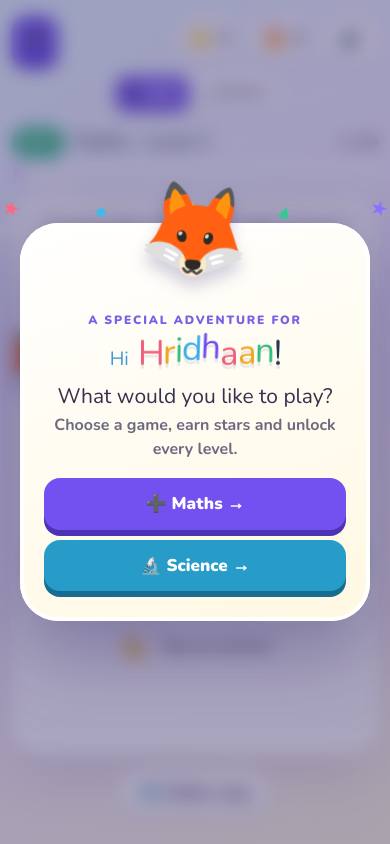
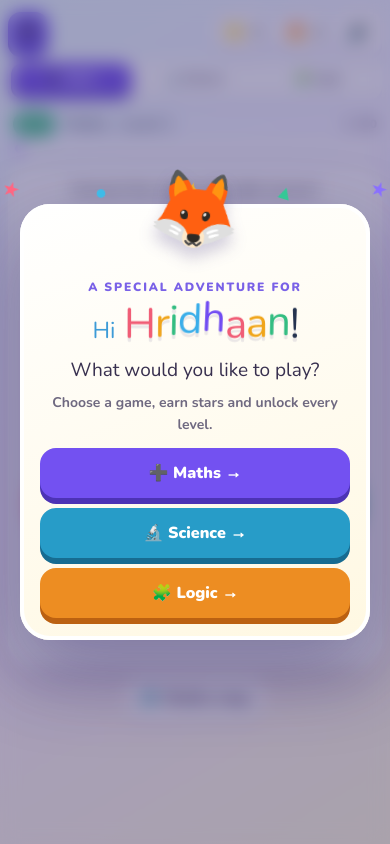
Before and after one commit to tiwari-romil/Connector, a Next.js app: page / in a window 390 px wide. Built offline with nearby package versions, Linux system fonts and the light colour scheme.

Commit message:
Optimize learning game for mobile

```diff
--- a/app/globals.css
+++ b/app/globals.css
@@ -45,10 +45,39 @@ button { font: inherit; }
 .subject-switch button:not(.active):hover { background: #f0ebff; transform: translateY(-1px); }
 .science-theme .brand-mark { background: #2996c7; box-shadow: 0 7px 0 #1776a1; }
 .science-theme .progress-track span { background: linear-gradient(90deg,#249aca,#54cdb5); }
+.logic-theme .brand-mark { background: #ef8e22; box-shadow: 0 7px 0 #bd6510; }
+.logic-theme .progress-track span { background: linear-gradient(90deg,#ed8c21,#f5c439); }
 .science-theme .science-prompt { width: min(620px,94%); min-width: 0; min-height: 96px; padding: 18px 28px; font-size: clamp(24px,4vw,37px); line-height: 1.12; letter-spacing: -.8px; background: linear-gradient(145deg,#2c9ecb,#247db5); box-shadow: 0 9px 0 #17628e, 0 18px 28px rgba(35,113,165,.24); }
 .science-card .answer span { width: min(150px,95%); height: 105px; padding: 10px; font-size: clamp(13px,1.8vw,18px); line-height: 1.05; letter-spacing: -.3px; text-shadow: 0 1px 0 rgba(0,0,0,.12); }
 .science-card .answer { height: 132px; }
+.logic-prompt { width: min(650px,94%); min-width: 0; min-height: 96px; padding: 18px 28px; font-size: clamp(24px,4vw,36px); line-height: 1.15; letter-spacing: -.8px; background: linear-gradient(145deg,#ee962a,#db6c25); box-shadow: 0 9px 0 #b94f16, 0 18px 28px rgba(183,92,25,.24); }
+.logic-card .answer span { width: min(130px,94%); height: 105px; padding: 8px; font-size: clamp(26px,3.5vw,46px); line-height: 1; }
+.logic-card .answer { height: 132px; }
 .welcome-choices { display: grid; grid-template-columns: 1fr 1fr; gap: 12px; margin-top: 16px; }
 .welcome-choices button { border: 0; border-radius: 16px; padding: 15px 11px; color: white; background: #7351f1; box-shadow: 0 6px 0 #4c33b5; cursor: pointer; font-size: 17px; font-weight: 1000; }
 .welcome-choices .science-start { background: #279cc8; box-shadow: 0 6px 0 #176c91; }
-@media (max-width: 720px) { .topbar { gap: 8px; }.subject-switch { position: absolute; top: 57px; left: 50%; transform: translateX(-50%); white-space: nowrap; }.level-strip { margin-top: 64px; }.subject-switch button { padding: 7px 10px; font-size: 12px; }.science-theme .science-prompt { min-height: 102px; padding: 16px 18px; font-size: 23px; }.science-card .answer span { width: 90%; height: 90px; padding: 6px; font-size: 12px; }.science-card .answer { height: 115px; }.welcome-choices { grid-template-columns: 1fr; gap: 10px; }.welcome-choices button { padding: 13px; } }
+.welcome-choices .logic-start { background: #ed8d22; box-shadow: 0 6px 0 #bb6111; }
+@media (max-width: 720px) { .topbar { gap: 8px; }.subject-switch { position: absolute; top: 57px; left: 50%; transform: translateX(-50%); white-space: nowrap; }.level-strip { margin-top: 64px; }.subject-switch button { padding: 7px 7px; font-size: 11px; }.science-theme .science-prompt, .logic-theme .logic-prompt { min-height: 102px; padding: 16px 18px; font-size: 23px; }.science-card .answer span { width: 90%; height: 90px; padding: 6px; font-size: 12px; }.science-card .answer, .logic-card .answer { height: 115px; }.logic-card .answer span { width: 90%; height: 90px; font-size: 31px; }.welcome-choices { grid-template-columns: 1fr; gap: 10px; }.welcome-choices button { padding: 13px; } }
+@media (max-width: 480px) {
+  .game-shell { min-height: 100svh; padding: 10px 8px 18px; }
+  .cloud, .sparkles { display: none; }
+  .topbar { min-height: 43px; }
+  .brand-mark { width: 40px; height: 40px; border-radius: 13px; box-shadow: 0 5px 0 #4d34ca; }
+  .stats { gap: 5px; }.stat { min-height: 38px; padding: 4px 8px; border-radius: 12px; font-size: 17px; }.stat strong { font-size: 14px; }.sound-button { min-height: 38px; padding: 5px 8px; border-radius: 12px; }
+  .subject-switch { top: 50px; width: calc(100vw - 16px); justify-content: space-between; padding: 3px; border-radius: 13px; }
+  .subject-switch button { flex: 1; padding: 8px 3px; font-size: 11px; }
+  .level-strip { margin: 58px 5px 10px; gap: 6px 10px; }.level-copy h1 { font-size: 16px; }.difficulty { font-size: 9px; padding: 5px 7px; }.progress-count { font-size: 12px; }
+  .play-card { min-height: 500px; padding: 17px 8px 14px; border-radius: 24px; }.mascot { display: none; }
+  .instruction { min-height: 34px; margin: 0 8px 9px; font-size: 14px; line-height: 1.2; }
+  .equation-bubble { min-width: 245px; padding: 10px 17px 13px; font-size: 44px; border-radius: 20px; box-shadow: 0 6px 0 #4e34bb, 0 13px 22px rgba(80,53,193,.2); }
+  .science-theme .science-prompt, .logic-theme .logic-prompt { width: calc(100% - 8px); min-height: 78px; padding: 12px 14px; font-size: 20px; border-radius: 19px; }.logic-theme .logic-prompt { box-shadow: 0 6px 0 #b94f16, 0 13px 22px rgba(183,92,25,.2); }
+  .connection-zone { height: 230px; margin-top: 12px; }.connection-lines { inset: 0 0 38px; height: 190px; }.connection-lines path { stroke-width: 6px; }.trail-dot { transform: scale(.78); }
+  .answers { gap: 0; }.answer { height: 106px; }.answer span { width: 64px; height: 70px; font-size: 25px; }.answer i { height: 23px; }.answer i::after { bottom: 19px; }
+  .science-card .answer, .logic-card .answer { height: 106px; }.science-card .answer span { width: 94%; height: 76px; font-size: 11px; }.logic-card .answer span { width: 76px; height: 76px; font-size: 28px; }
+  .feedback { min-height: 52px; font-size: 14px; }.feedback.correct { gap: 7px; padding: 7px 8px; }.feedback.correct > span { font-size: 20px; }.feedback.correct strong { font-size: 15px; }.feedback.correct small { font-size: 11px; }.feedback button { flex-shrink: 0; padding: 10px 9px; font-size: 13px; }
+  .map-button { margin-top: 12px; padding: 9px 14px; }.map-card { max-height: 92svh; padding: 24px 16px; border-radius: 26px; }.level-grid { gap: 7px; }.level-grid button { border-radius: 10px; }
+  .welcome-card { padding: 27px 20px 22px; border-radius: 30px; }.welcome-mascot { font-size: 74px; margin-top: -72px; }.welcome-card h2 { font-size: 42px; }.welcome-card h3 { font-size: 19px; }.welcome-card p:not(.eyebrow) { margin: 8px 0; font-size: 14px; }.welcome-choices { margin-top: 12px; }.welcome-choices button { font-size: 16px; }
+}
+@media (max-height: 620px) and (min-width: 481px) and (max-width: 900px) {
+  .game-shell { padding-top: 10px; }.level-strip { margin: 10px auto; }.play-card { min-height: 400px; padding-top: 14px; }.mascot { display: none; }.instruction { margin-bottom: 9px; }.connection-zone { height: 190px; margin-top: 10px; }.answer, .science-card .answer, .logic-card .answer { height: 95px; }.answer span { width: 72px; height: 74px; }.science-card .answer span, .logic-card .answer span { height: 76px; }.feedback { min-height: 48px; }
+}
--- a/app/page.tsx
+++ b/app/page.tsx
@@ -3,9 +3,10 @@
 import { useEffect, useMemo, useRef, useState } from "react";
 
 type Difficulty = "Easy" | "Medium" | "Tricky";
-type Subject = "math" | "science";
+type Subject = "math" | "science" | "logic";
 type MathLevel = { a: number; b: number; difficulty: Difficulty };
 type ScienceLevel = { prompt: string; answer: string; distractors: string[]; difficulty: Difficulty };
+type LogicLevel = ScienceLevel & { category: "Odd One Out" | "What Comes Next?" };
 type Progress = { levelIndex: number; unlocked: number; stars: number };
 type AdventureProgress = Record<Subject, Progress>;
 
@@ -73,11 +74,68 @@ const SCIENCE_LEVELS: ScienceLevel[] = [
   difficulty: index < 18 ? "Easy" : index < 35 ? "Medium" : "Tricky",
 }));
 
+const LOGIC_LEVELS: LogicLevel[] = [
+  ["Odd One Out", "Which one is different?", "🐶", "🐱", "🐭", "🍎"],
+  ["Odd One Out", "Which one is different?", "🍌", "🍎", "🍇", "🚗"],
+  ["Odd One Out", "Which one is different?", "🚗", "🚌", "🚲", "🐟"],
+  ["Odd One Out", "Which one is different?", "🌞", "⭐", "🌙", "🧸"],
+  ["Odd One Out", "Which one is different?", "⚽", "🏀", "🎾", "🍪"],
+  ["Odd One Out", "Which one is different?", "👟", "🧦", "👢", "🐸"],
+  ["Odd One Out", "Which one is different?", "🐸", "🐰", "🦘", "🚂"],
+  ["Odd One Out", "Which one is different?", "🍓", "🍒", "🍅", "🛏️"],
+  ["Odd One Out", "Which one is different?", "🦁", "🐯", "🐻", "🌳"],
+  ["Odd One Out", "Which one is different?", "✏️", "🖍️", "🖊️", "🥪"],
+  ["Odd One Out", "Which one is different?", "🐠", "🐬", "🐳", "🌼"],
+  ["Odd One Out", "Which one is different?", "🪥", "🧼", "🛁", "🚀"],
+  ["Odd One Out", "Which one is different?", "🥕", "🥦", "🌽", "🎈"],
+  ["Odd One Out", "Which one is different?", "👒", "🧢", "🎩", "🍕"],
+  ["Odd One Out", "Which one is different?", "🐔", "🦆", "🐦", "🚁"],
+  ["Odd One Out", "Which one is different?", "🌧️", "❄️", "🌈", "🛴"],
+  ["Odd One Out", "Which one is different?", "🛏️", "🪑", "🛋️", "🍭"],
+  ["Odd One Out", "Which one is different?", "🥛", "🧃", "💧", "🧱"],
+  ["Odd One Out", "Which one is different?", "🖐️", "👂", "👃", "🪁"],
+  ["Odd One Out", "Which one is different?", "🚒", "🚑", "🚓", "🦋"],
+  ["Odd One Out", "Which one is different?", "🐌", "🐛", "🐜", "🎸"],
+  ["Odd One Out", "Which one is different?", "☕", "🥣", "🍽️", "⚽"],
+  ["Odd One Out", "Which one is different?", "🏠", "🏫", "🏥", "🍉"],
+  ["Odd One Out", "Which one is different?", "🖼️", "📚", "🧩", "🐘"],
+  ["Odd One Out", "Which one is different?", "🌲", "🌻", "🌷", "🚤"],
+  ["What Comes Next?", "What comes next?  🔴  🔵  🔴  🔵  ?", "🔴", "🔵", "🟢", "🟡"],
+  ["What Comes Next?", "What comes next?  🐶  🐱  🐶  🐱  ?", "🐶", "🐱", "🐭", "🐰"],
+  ["What Comes Next?", "What comes next?  1  2  3  ?", "4", "2", "5", "1"],
+  ["What Comes Next?", "What comes next?  🌞  🌙  🌞  🌙  ?", "🌞", "🌙", "⭐", "☁️"],
+  ["What Comes Next?", "What comes next?  🍎  🍌  🍎  🍌  ?", "🍎", "🍌", "🍇", "🍓"],
+  ["What Comes Next?", "What comes next?  2  4  6  ?", "8", "7", "5", "10"],
+  ["What Comes Next?", "What comes next?  🟥  🟨  🟥  🟨  ?", "🟥", "🟨", "🟦", "🟩"],
+  ["What Comes Next?", "What comes next?  🐸  🐸  🐰  🐸  🐸  ?", "🐰", "🐸", "🐶", "🐱"],
+  ["What Comes Next?", "What comes next?  5  4  3  ?", "2", "1", "4", "6"],
+  ["What Comes Next?", "What comes next?  ⭐  ❤️  ⭐  ❤️  ?", "⭐", "❤️", "🌙", "🌈"],
+  ["What Comes Next?", "What comes next?  🚌  🚗  🚌  🚗  ?", "🚌", "🚗", "🚲", "🚂"],
+  ["What Comes Next?", "What comes next?  1  3  5  ?", "7", "6", "4", "8"],
+  ["What Comes Next?", "What comes next?  🟢  🟢  🟡  🟢  🟢  ?", "🟡", "🟢", "🔵", "🔴"],
+  ["What Comes Next?", "What comes next?  🐟  🐟  🦀  🐟  🐟  ?", "🦀", "🐟", "🐙", "🐬"],
+  ["What Comes Next?", "What comes next?  10  9  8  ?", "7", "6", "9", "5"],
+  ["What Comes Next?", "What comes next?  🍓  🍒  🍓  🍒  ?", "🍓", "🍒", "🍇", "🍌"],
+  ["What Comes Next?", "What comes next?  ▲  ●  ▲  ●  ?", "▲", "●", "■", "★"],
+  ["What Comes Next?", "What comes next?  🧦  👟  🧦  👟  ?", "🧦", "👟", "👢", "🧤"],
+  ["What Comes Next?", "What comes next?  3  6  9  ?", "12", "10", "11", "8"],
+  ["What Comes Next?", "What comes next?  🌧️  ☀️  🌧️  ☀️  ?", "🌧️", "☀️", "🌈", "❄️"],
+  ["What Comes Next?", "What comes next?  🐝  🦋  🐝  🦋  ?", "🐝", "🦋", "🐞", "🐛"],
+  ["What Comes Next?", "What comes next?  4  5  6  ?", "7", "8", "5", "3"],
+  ["What Comes Next?", "What comes next?  🔺  🔺  🔵  🔺  🔺  ?", "🔵", "🔺", "🟨", "🟩"],
+  ["What Comes Next?", "What comes next?  🥕  🥦  🥕  🥦  ?", "🥕", "🥦", "🌽", "🍅"],
+  ["What Comes Next?", "What comes next?  7  8  9  ?", "10", "11", "8", "6"],
+].map(([category, prompt, answer, ...distractors], index) => ({
+  category: category as LogicLevel["category"], prompt, answer, distractors,
+  difficulty: index < 18 ? "Easy" : index < 35 ? "Medium" : "Tricky",
+}));
+
 const COLORS = ["coral", "sky", "sun", "mint"];
 const MASCOTS = ["🦊", "🐼", "🦁", "🐸", "🐨"];
 const INITIAL_PROGRESS: AdventureProgress = {
   math: { levelIndex: 0, unlocked: 1, stars: 0 },
   science: { levelIndex: 0, unlocked: 1, stars: 0 },
+  logic: { levelIndex: 0, unlocked: 1, stars: 0 },
 };
 
 function mathChoicesFor(level: MathLevel, index: number) {
@@ -106,16 +164,17 @@ export default function Home() {
   const audioRef = useRef<AudioContext | null>(null);
   const musicTimer = useRef<ReturnType<typeof setInterval> | null>(null);
 
-  const levels = subject === "math" ? MATH_LEVELS : SCIENCE_LEVELS;
+  const levels = subject === "math" ? MATH_LEVELS : subject === "science" ? SCIENCE_LEVELS : LOGIC_LEVELS;
   const current = progress[subject];
   const level = levels[current.levelIndex];
   const isMath = subject === "math";
+  const isLogic = subject === "logic";
   const answer = isMath ? String((level as MathLevel).a + (level as MathLevel).b) : (level as ScienceLevel).answer;
   const choices = useMemo(() => isMath
     ? mathChoicesFor(level as MathLevel, current.levelIndex)
     : scienceChoicesFor(level as ScienceLevel, current.levelIndex), [isMath, level, current.levelIndex]);
   const praise = current.levelIndex % 2 === 0 ? "Wow!" : "Awesome!";
-  const totalStars = progress.math.stars + progress.science.stars;
+  const totalStars = progress.math.stars + progress.science.stars + progress.logic.stars;
 
   useEffect(() => {
     const saved = localStorage.getItem("learning-adventure-progress");
@@ -126,6 +185,7 @@ export default function Home() {
         setProgress({
           math: { levelIndex: Math.min(49, Math.max(0, data.math?.levelIndex || 0)), unlocked: Math.min(50, Math.max(1, data.math?.unlocked || 1)), stars: Math.max(0, data.math?.stars || 0) },
           science: { levelIndex: Math.min(49, Math.max(0, data.science?.levelIndex || 0)), unlocked: Math.min(50, Math.max(1, data.science?.unlocked || 1)), stars: Math.max(0, data.science?.stars || 0) },
+          logic: { levelIndex: Math.min(49, Math.max(0, data.logic?.levelIndex || 0)), unlocked: Math.min(50, Math.max(1, data.logic?.unlocked || 1)), stars: Math.max(0, data.logic?.stars || 0) },
         });
       } else if (oldMath) {
         const data = JSON.parse(oldMath);
@@ -199,21 +259,21 @@ export default function Home() {
     <main className={`game-shell ${subject}-theme`}>
       <div className="cloud cloud-one" aria-hidden="true">☁</div><div className="cloud cloud-two" aria-hidden="true">☁</div><div className="sparkles" aria-hidden="true">✦　·　✦　·　✦</div>
       <header className="topbar">
-        <button className="brand" onClick={() => setShowMap(true)} aria-label="Open level map"><span className="brand-mark">{isMath ? "➕" : "🔬"}</span><span>Learning Adventure</span></button>
-        <div className="subject-switch" aria-label="Choose a learning game"><button className={isMath ? "active" : ""} onClick={() => switchSubject("math")}>➕ Maths</button><button className={!isMath ? "active" : ""} onClick={() => switchSubject("science")}>🔬 Science</button></div>
+        <button className="brand" onClick={() => setShowMap(true)} aria-label="Open level map"><span className="brand-mark">{isMath ? "➕" : isLogic ? "🧩" : "🔬"}</span><span>Learning Adventure</span></button>
+        <div className="subject-switch" aria-label="Choose a learning game"><button className={isMath ? "active" : ""} onClick={() => switchSubject("math")}>➕ Maths</button><button className={subject === "science" ? "active" : ""} onClick={() => switchSubject("science")}>🔬 Science</button><button className={isLogic ? "active" : ""} onClick={() => switchSubject("logic")}>🧩 Logic</button></div>
         <div className="stats"><div className="stat"><span>⭐</span><strong>{totalStars}</strong></div><div className="stat"><span>🔥</span><strong>{streak}</strong></div><button className="sound-button" onClick={toggleMusic} aria-label={musicOn ? "Turn music off" : "Turn music on"}>{musicOn ? "🔊" : "🔇"}</button></div>
       </header>
-      <section className="level-strip" aria-label="Level progress"><div className="level-copy"><span className={`difficulty ${level.difficulty.toLowerCase()}`}>{level.difficulty}</span><h1>{isMath ? "Maths" : "Science"} · Level {current.levelIndex + 1}</h1></div><div className="progress-track"><span style={{ width: `${((current.levelIndex + 1) / 50) * 100}%` }} /></div><span className="progress-count">{current.levelIndex + 1} / 50</span></section>
-      <section className={`play-card ${status} ${isMath ? "math-card" : "science-card"}`} aria-live="polite">
+      <section className="level-strip" aria-label="Level progress"><div className="level-copy"><span className={`difficulty ${level.difficulty.toLowerCase()}`}>{level.difficulty}</span><h1>{isMath ? "Maths" : isLogic ? "Logic" : "Science"} · Level {current.levelIndex + 1}</h1></div><div className="progress-track"><span style={{ width: `${((current.levelIndex + 1) / 50) * 100}%` }} /></div><span className="progress-count">{current.levelIndex + 1} / 50</span></section>
+      <section className={`play-card ${status} ${isMath ? "math-card" : isLogic ? "logic-card" : "science-card"}`} aria-live="polite">
         <div className="mascot" aria-hidden="true">{MASCOTS[Math.floor(current.levelIndex / 10)]}</div>
-        <p className="instruction">{isMath ? "Connect the sum to the right answer!" : "Match the science question to the right answer!"}</p>
-        {isMath ? <div className="equation-bubble"><span>{(level as MathLevel).a}</span><b>+</b><span>{(level as MathLevel).b}</span><b>=</b><span className="question-mark">?</span></div> : <div className="equation-bubble science-prompt"><span>{(level as ScienceLevel).prompt}</span></div>}
+        <p className="instruction">{isMath ? "Connect the sum to the right answer!" : isLogic ? (level as LogicLevel).category === "Odd One Out" ? "Find the one that is different!" : "Choose what comes next!" : "Match the science question to the right answer!"}</p>
+        {isMath ? <div className="equation-bubble"><span>{(level as MathLevel).a}</span><b>+</b><span>{(level as MathLevel).b}</span><b>=</b><span className="question-mark">?</span></div> : <div className={`equation-bubble ${isLogic ? "logic-prompt" : "science-prompt"}`}><span>{(level as ScienceLevel).prompt}</span></div>}
         <div className="connection-zone"><svg className="connection-lines" viewBox="0 0 1000 220" preserveAspectRatio="none" aria-hidden="true">{selected !== null && <path className={status === "correct" ? "right-line" : status === "wrong" ? "wrong-line" : ""} d={`M 500 0 C 500 100, ${125 + selected * 250} 90, ${125 + selected * 250} 220`} />}</svg><div className="trail-dot">✦</div><div className="answers">{choices.map((choice, index) => <button key={`${choice}-${index}`} className={`answer ${COLORS[index]} ${selected === index ? "selected" : ""}`} onClick={() => pick(choice, index)} disabled={status === "correct"} aria-label={`Answer ${choice}`}><span>{choice}</span><i aria-hidden="true" /></button>)}</div></div>
-        <div className={`feedback ${status}`}>{status === "playing" && <><span>👆</span> Tap an answer</>}{status === "wrong" && <><span>💪</span> Nearly! Try another one.</>}{status === "correct" && <><span className="celebrate">🎉</span><div><strong>{praise}</strong><small>{isMath ? `You found ${answer}!` : `That’s right — ${answer}!`}</small></div><button onClick={nextLevel}>{current.levelIndex === 49 ? "See my map" : "Next level"} <span>→</span></button></>}</div>
+        <div className={`feedback ${status}`}>{status === "playing" && <><span>👆</span> Tap an answer</>}{status === "wrong" && <><span>💪</span> Nearly! Try another one.</>}{status === "correct" && <><span className="celebrate">🎉</span><div><strong>{praise}</strong><small>{isMath ? `You found ${answer}!` : isLogic ? `Great thinking — ${answer}!` : `That’s right — ${answer}!`}</small></div><button onClick={nextLevel}>{current.levelIndex === 49 ? "See my map" : "Next level"} <span>→</span></button></>}</div>
       </section>
-      <button className="map-button" onClick={() => setShowMap(true)}>🗺️ {isMath ? "Maths" : "Science"} map</button>
-      {!started && <div className="overlay"><div className="welcome-card"><div className="welcome-confetti" aria-hidden="true"><span>★</span><span>●</span><span>✦</span><span>▲</span><span>★</span></div><div className="welcome-mascot">🦊</div><p className="eyebrow">A special adventure for</p><h2 className="child-greeting" aria-label="Hi Hridhaan!"><small>Hi</small>{[..."Hridhaan!"].map((letter, index) => <span key={index}>{letter}</span>)}</h2><h3>What would you like to play?</h3><p>Choose a game, earn stars and unlock every level.</p><div className="welcome-choices"><button onClick={() => begin("math")}>➕ Maths <span>→</span></button><button className="science-start" onClick={() => begin("science")}>🔬 Science <span>→</span></button></div></div></div>}
-      {showMap && <div className="overlay map-overlay" role="dialog" aria-modal="true" aria-label="Level map"><div className="map-card"><button className="close" onClick={() => setShowMap(false)} aria-label="Close level map">×</button><p className="eyebrow">Your {isMath ? "maths" : "science"} adventure</p><h2>{isMath ? "Maths" : "Science"} map</h2><p>{current.unlocked === 50 ? "Every level is unlocked — superstar!" : `${current.unlocked} of 50 levels unlocked`}</p><div className="level-grid">{levels.map((_, index) => { const isUnlocked = index + 1 <= current.unlocked; return <button key={index} disabled={!isUnlocked} onClick={() => chooseLevel(index)} className={`${isUnlocked ? "unlocked" : "locked"} ${index === current.levelIndex ? "current" : ""}`} aria-label={`Level ${index + 1}${isUnlocked ? "" : ", locked"}`}>{isUnlocked ? index + 1 : "🔒"}</button>; })}</div></div></div>}
+      <button className="map-button" onClick={() => setShowMap(true)}>🗺️ {isMath ? "Maths" : isLogic ? "Logic" : "Science"} map</button>
+      {!started && <div className="overlay"><div className="welcome-card"><div className="welcome-confetti" aria-hidden="true"><span>★</span><span>●</span><span>✦</span><span>▲</span><span>★</span></div><div className="welcome-mascot">🦊</div><p className="eyebrow">A special adventure for</p><h2 className="child-greeting" aria-label="Hi Hridhaan!"><small>Hi</small>{[..."Hridhaan!"].map((letter, index) => <span key={index}>{letter}</span>)}</h2><h3>What would you like to play?</h3><p>Choose a game, earn stars and unlock every level.</p><div className="welcome-choices"><button onClick={() => begin("math")}>➕ Maths <span>→</span></button><button className="science-start" onClick={() => begin("science")}>🔬 Science <span>→</span></button><button className="logic-start" onClick={() => begin("logic")}>🧩 Logic <span>→</span></button></div></div></div>}
+      {showMap && <div className="overlay map-overlay" role="dialog" aria-modal="true" aria-label="Level map"><div className="map-card"><button className="close" onClick={() => setShowMap(false)} aria-label="Close level map">×</button><p className="eyebrow">Your {isMath ? "maths" : isLogic ? "logic" : "science"} adventure</p><h2>{isMath ? "Maths" : isLogic ? "Logic" : "Science"} map</h2><p>{current.unlocked === 50 ? "Every level is unlocked — superstar!" : `${current.unlocked} of 50 levels unlocked`}</p><div className="level-grid">{levels.map((_, index) => { const isUnlocked = index + 1 <= current.unlocked; return <button key={index} disabled={!isUnlocked} onClick={() => chooseLevel(index)} className={`${isUnlocked ? "unlocked" : "locked"} ${index === current.levelIndex ? "current" : ""}`} aria-label={`Level ${index + 1}${isUnlocked ? "" : ", locked"}`}>{isUnlocked ? index + 1 : "🔒"}</button>; })}</div></div></div>}
     </main>
   );
 }
--- a/package.json
+++ b/package.json
@@ -6,9 +6,9 @@
     "node": ">=22.13.0"
   },
   "scripts": {
-    "dev": "WRANGLER_LOG_PATH=.wrangler/wrangler.log vinext dev",
-    "build": "WRANGLER_LOG_PATH=.wrangler/wrangler.log vinext build",
-    "start": "WRANGLER_LOG_PATH=.wrangler/wrangler.log vinext start",
+    "dev": "vinext dev",
+    "build": "vinext build",
+    "start": "vinext start",
     "test": "npm run build && node --test tests/rendered-html.test.mjs",
     "lint": "eslint . --ignore-pattern dist --ignore-pattern .next",
     "db:generate": "drizzle-kit generate"
```
